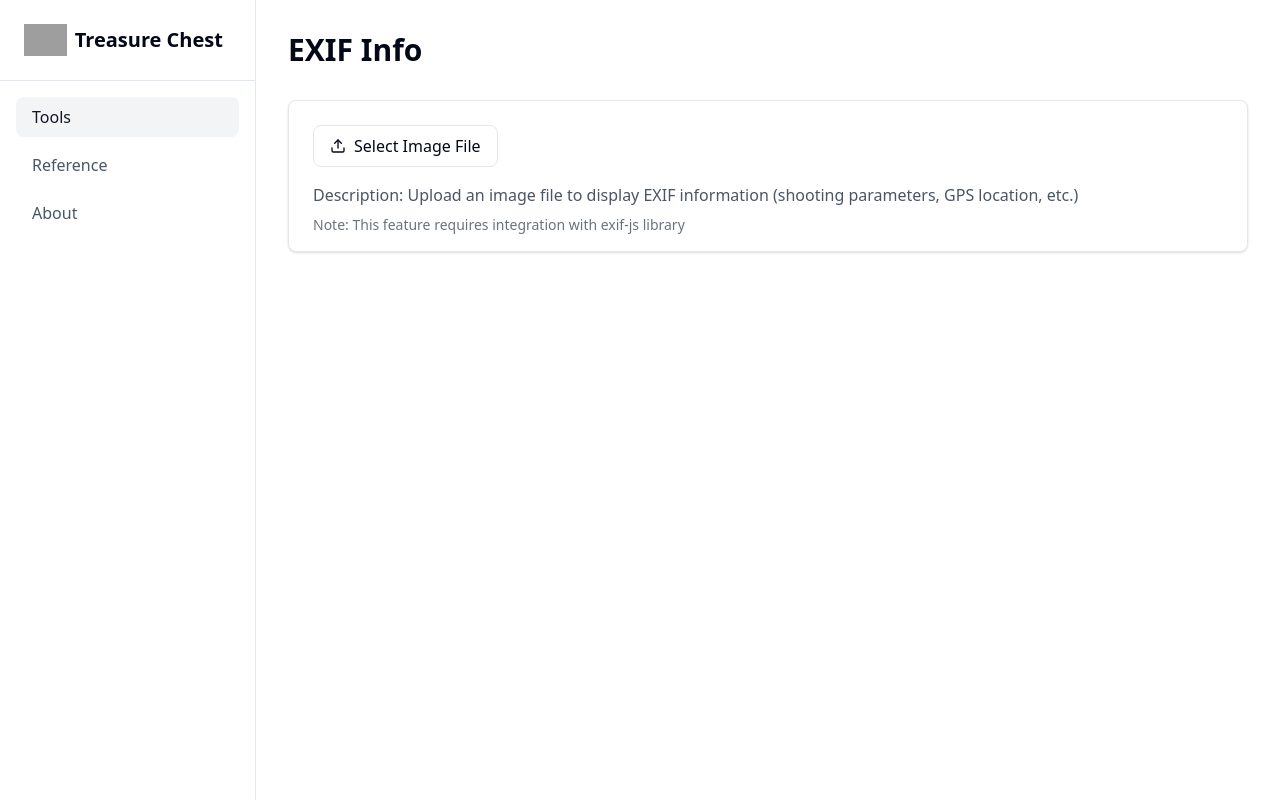
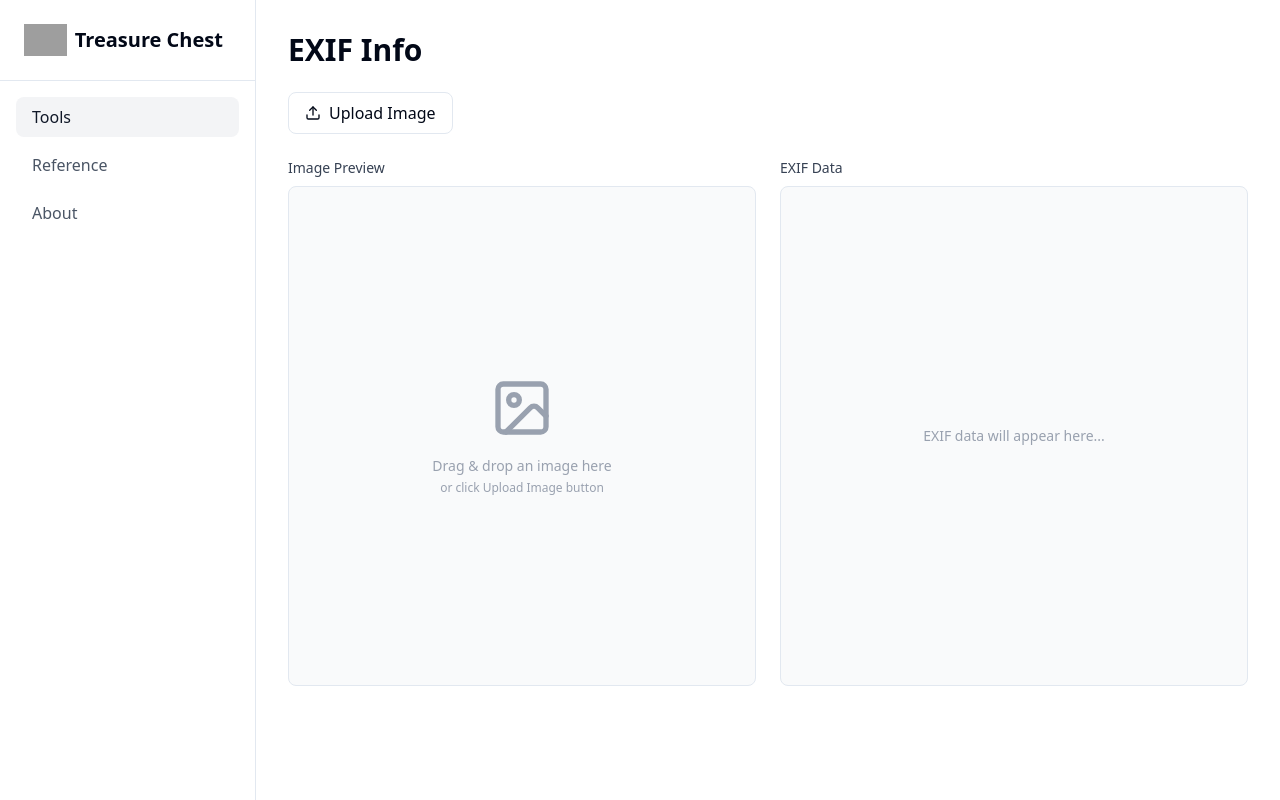
Before and after one commit to bingym/handsready, a React (Vite) app in the folder TreasureChest/: page /tool/exif-info in a window 1280 px wide. Built offline with nearby package versions, Linux system fonts and the light colour scheme; grey boxes are pictures that could not be loaded.

Commit message:
feat: Implement the ExifInfo function

```diff
--- a/TreasureChest/package.json
+++ b/TreasureChest/package.json
@@ -14,6 +14,7 @@
     "class-variance-authority": "^0.7.1",
     "clsx": "^2.1.1",
     "crypto-js": "^4.2.0",
+    "exifr": "^7.1.3",
     "lucide-react": "^0.562.0",
     "qrcode": "^1.5.4",
     "react": "^19.2.0",
--- a/TreasureChest/src/App.tsx
+++ b/TreasureChest/src/App.tsx
@@ -24,7 +24,6 @@ const ByteCalc = lazy(() => import('./pages/tool/ByteCalc').then(m => ({ default
 const TextDiff = lazy(() => import('./pages/tool/TextDiff').then(m => ({ default: m.TextDiff })));
 const ByteCount = lazy(() => import('./pages/tool/ByteCount').then(m => ({ default: m.ByteCount })));
 const ExifInfo = lazy(() => import('./pages/tool/ExifInfo').then(m => ({ default: m.ExifInfo })));
-const SonyShutters = lazy(() => import('./pages/tool/SonyShutters').then(m => ({ default: m.SonyShutters })));
 const Qrcode = lazy(() => import('./pages/tool/Qrcode').then(m => ({ default: m.Qrcode })));
 const RandomChars = lazy(() => import('./pages/tool/RandomChars').then(m => ({ default: m.RandomChars })));
 
@@ -66,7 +65,6 @@ function App() {
             <Route path="tool/word-count" element={<WordCount />} />
             <Route path="tool/byte-count" element={<ByteCount />} />
             <Route path="tool/exif-info" element={<ExifInfo />} />
-            <Route path="tool/sony-shutters" element={<SonyShutters />} />
             <Route path="tool/qrcode" element={<Qrcode />} />
             <Route path="tool/random-chars" element={<RandomChars />} />
 
--- a/TreasureChest/src/data/toolData.ts
+++ b/TreasureChest/src/data/toolData.ts
@@ -21,7 +21,6 @@ export const toolData: FuncGroup[] = [
     Name: 'Photography',
     Data: [
       { Name: 'EXIF Info', Path: '/tool/exif-info' },
-      { Name: 'Sony Camera Shutter Count', Path: '/tool/sony-shutters' },
     ],
   },
   {
--- a/TreasureChest/src/pages/tool/Base64.tsx
+++ b/TreasureChest/src/pages/tool/Base64.tsx
@@ -11,6 +11,7 @@ export const Base64 = () => {
   const [input, setInput] = useState('');
   const [fileBase64, setFileBase64] = useState<string | null>(null); // 存储上传文件的 Base64
   const [isDragging, setIsDragging] = useState(false);
+  const dragCounterRef = useRef(0);
   const fileInputRef = useRef<HTMLInputElement>(null);
 
   // 实时编码/解码
@@ -99,13 +100,19 @@ export const Base64 = () => {
   const handleDragEnter = (e: React.DragEvent) => {
     e.preventDefault();
     e.stopPropagation();
-    setIsDragging(true);
+    dragCounterRef.current += 1;
+    if (e.dataTransfer?.types.includes('Files')) {
+      setIsDragging(true);
+    }
   };
 
   const handleDragLeave = (e: React.DragEvent) => {
     e.preventDefault();
     e.stopPropagation();
-    setIsDragging(false);
+    dragCounterRef.current -= 1;
+    if (dragCounterRef.current === 0) {
+      setIsDragging(false);
+    }
   };
 
   const handleDragOver = (e: React.DragEvent) => {
@@ -116,6 +123,7 @@ export const Base64 = () => {
   const handleDrop = (e: React.DragEvent) => {
     e.preventDefault();
     e.stopPropagation();
+    dragCounterRef.current = 0;
     setIsDragging(false);
 
     const files = e.dataTransfer.files;
--- a/TreasureChest/src/pages/tool/ExifInfo.tsx
+++ b/TreasureChest/src/pages/tool/ExifInfo.tsx
@@ -1,41 +1,269 @@
-import { Card, CardContent } from '@/components/ui/Card';
+import { useState, useRef } from 'react';
 import { Button } from '@/components/ui/Button';
-import { Upload } from 'lucide-react';
+import { Textarea } from '@/components/ui/Input';
+import { Upload, Image as ImageIcon, Copy, X } from 'lucide-react';
 import { toast } from '@/lib/toast';
+import exifr from 'exifr';
 
 export const ExifInfo = () => {
+  const [file, setFile] = useState<File | null>(null);
+  const [previewUrl, setPreviewUrl] = useState<string>('');
+  const [exifData, setExifData] = useState<Record<string, unknown> | null>(null);
+  const [loading, setLoading] = useState(false);
+  const [isDragging, setIsDragging] = useState(false);
+  const dragCounterRef = useRef(0);
+  const fileInputRef = useRef<HTMLInputElement>(null);
+
+  const processFile = async (selectedFile: File) => {
+    if (!selectedFile.type.startsWith('image/')) {
+      toast.error('Please select an image file');
+      return;
+    }
+
+    setLoading(true);
+    setFile(selectedFile);
+
+    // 创建预览 URL
+    const url = URL.createObjectURL(selectedFile);
+    setPreviewUrl(url);
+
+    try {
+      // 读取 EXIF 信息
+      const exif = await exifr.parse(selectedFile, {
+        pick: [
+          'Make', 'Model', 'DateTimeOriginal', 'CreateDate', 'ModifyDate',
+          'ISO', 'FNumber', 'ExposureTime', 'FocalLength', 'Flash',
+          'WhiteBalance', 'Orientation', 'ImageWidth', 'ImageHeight',
+          'GPSLatitude', 'GPSLongitude', 'GPSAltitude', 'GPSDateStamp',
+          'LensModel', 'LensMake', 'Software', 'Artist', 'Copyright',
+        ],
+        translateKeys: true,
+        translateValues: true,
+        reviveValues: true,
+      });
+
+      if (exif && Object.keys(exif).length > 0) {
+        setExifData(exif);
+        toast.success('EXIF data extracted successfully');
+      } else {
+        setExifData({ message: 'No EXIF data found in this image' });
+        toast.info('No EXIF data found');
+      }
+    } catch (error) {
+      console.error('EXIF extraction error:', error);
+      setExifData({ error: 'Failed to extract EXIF data' });
+      toast.error('Failed to extract EXIF data');
+    } finally {
+      setLoading(false);
+    }
+  };
+
   const handleFileUpload = (e: React.ChangeEvent<HTMLInputElement>) => {
-    const file = e.target.files?.[0];
-    if (file) {
-      toast.info('EXIF info reading feature is under development, requires exif-js library');
+    const selectedFile = e.target.files?.[0];
+    if (selectedFile) {
+      processFile(selectedFile);
+    }
+    // 重置文件输入，允许重复选择同一文件
+    if (e.target) {
+      e.target.value = '';
+    }
+  };
+
+  const handleDragEnter = (e: React.DragEvent) => {
+    e.preventDefault();
+    e.stopPropagation();
+    dragCounterRef.current += 1;
+    if (e.dataTransfer?.types.includes('Files')) {
+      setIsDragging(true);
+    }
+  };
+
+  const handleDragLeave = (e: React.DragEvent) => {
+    e.preventDefault();
+    e.stopPropagation();
+    dragCounterRef.current -= 1;
+    if (dragCounterRef.current === 0) {
+      setIsDragging(false);
+    }
+  };
+
+  const handleDragOver = (e: React.DragEvent) => {
+    e.preventDefault();
+    e.stopPropagation();
+  };
+
+  const handleDrop = (e: React.DragEvent) => {
+    e.preventDefault();
+    e.stopPropagation();
+    dragCounterRef.current = 0;
+    setIsDragging(false);
+
+    const files = e.dataTransfer.files;
+    if (files && files.length > 0) {
+      const selectedFile = files[0];
+      processFile(selectedFile);
+    }
+  };
+
+  const handleClear = () => {
+    if (previewUrl) {
+      URL.revokeObjectURL(previewUrl);
+    }
+    setFile(null);
+    setPreviewUrl('');
+    setExifData(null);
+    dragCounterRef.current = 0;
+    setIsDragging(false);
+  };
+
+  const handleCopy = () => {
+    if (exifData) {
+      const jsonString = JSON.stringify(exifData, null, 2);
+      navigator.clipboard.writeText(jsonString);
+      toast.success('EXIF data copied');
     }
   };
 
   return (
-    <div>
-      <h1 className="text-3xl font-bold mb-8">EXIF Info</h1>
-      <Card>
-        <CardContent className="space-y-4 pt-6">
-          <div>
+    <div className="space-y-6">
+      <div className="flex items-center justify-between">
+        <h1 className="text-3xl font-bold">EXIF Info</h1>
+      </div>
+
+      {/* Options */}
+      <div className="flex items-center gap-4 flex-wrap">
         <label className="cursor-pointer">
           <input
+            ref={fileInputRef}
             type="file"
             accept="image/*"
             className="hidden"
             onChange={handleFileUpload}
           />
-              <Button variant="outline" className="flex items-center gap-2">
+          <Button
+            variant="outline"
+            className="flex items-center gap-2"
+            onClick={() => fileInputRef.current?.click()}
+            type="button"
+          >
             <Upload className="w-4 h-4" />
-                Select Image File
+            Upload Image
           </Button>
         </label>
+        {file && (
+          <Button
+            variant="outline"
+            className="flex items-center gap-2"
+            onClick={handleClear}
+            type="button"
+          >
+            <X className="w-4 h-4" />
+            Clear
+          </Button>
+        )}
       </div>
-          <div className="text-gray-600 space-y-2">
-            <p>Description: Upload an image file to display EXIF information (shooting parameters, GPS location, etc.)</p>
-            <p className="text-sm text-gray-500">Note: This feature requires integration with exif-js library</p>
+
+      <div className="grid grid-cols-1 lg:grid-cols-2 gap-6">
+        {/* Input - Image Preview */}
+        <div className="space-y-2 flex flex-col">
+          <div className="flex items-center justify-between">
+            <label className="block text-sm font-medium text-gray-700">
+              Image Preview
+            </label>
+            {file && (
+              <div className="text-xs text-gray-600">
+                {file.name}
               </div>
-        </CardContent>
-      </Card>
+            )}
+          </div>
+          <div
+            className="flex-1 flex flex-col min-h-[500px]"
+            onDragEnter={handleDragEnter}
+            onDragOver={handleDragOver}
+            onDragLeave={handleDragLeave}
+            onDrop={handleDrop}
+          >
+            <div className={`relative flex-1 flex flex-col ${isDragging ? 'ring-2 ring-blue-500 ring-offset-2' : ''}`}>
+              {previewUrl ? (
+                <div className="w-full h-full bg-gray-50 rounded-lg border border-gray-200 overflow-hidden">
+                  <img
+                    src={previewUrl}
+                    alt="Preview"
+                    className="w-full h-full object-contain"
+                  />
+                </div>
+              ) : (
+                <div className="w-full h-full bg-gray-50 rounded-lg border border-gray-200 flex items-center justify-center">
+                  <div className="text-center">
+                    <ImageIcon className="w-16 h-16 text-gray-400 mx-auto mb-4" />
+                    <div className="text-gray-400 text-sm">
+                      {isDragging ? (
+                        <div>
+                          <div className="font-medium mb-1">Drop image here</div>
+                          <div className="text-xs">to extract EXIF data</div>
+                        </div>
+                      ) : (
+                        <div>
+                          <div className="font-medium mb-1">Drag & drop an image here</div>
+                          <div className="text-xs">or click Upload Image button</div>
+                        </div>
+                      )}
+                    </div>
+                  </div>
+                </div>
+              )}
+              {isDragging && (
+                <div className="absolute inset-0 bg-blue-50 bg-opacity-90 border-2 border-dashed border-blue-500 rounded-lg flex items-center justify-center z-10">
+                  <div className="text-center">
+                    <Upload className="w-12 h-12 text-blue-500 mx-auto mb-2" />
+                    <div className="text-blue-700 font-medium">Drop image here to upload</div>
+                  </div>
+                </div>
+              )}
+            </div>
+            {loading && (
+              <div className="text-xs text-gray-600 mt-2 text-center">
+                Extracting EXIF data...
+              </div>
+            )}
+          </div>
+        </div>
+
+        {/* Output - EXIF Data */}
+        <div className="space-y-2 flex flex-col">
+          <div className="flex items-center justify-between">
+            <label className="block text-sm font-medium text-gray-700">
+              EXIF Data
+            </label>
+            {exifData && (
+              <Button
+                onClick={handleCopy}
+                variant="outline"
+                className="px-2 py-1 text-xs flex items-center gap-1"
+              >
+                <Copy className="w-3 h-3" />
+                Copy
+              </Button>
+            )}
+          </div>
+          <div className="flex-1 flex flex-col min-h-[500px]">
+            {exifData ? (
+              <Textarea
+                rows={20}
+                value={JSON.stringify(exifData, null, 2)}
+                readOnly
+                className="w-full h-full font-mono text-sm resize-none bg-gray-50"
+              />
+            ) : (
+              <div className="w-full h-full bg-gray-50 rounded-lg border border-gray-200 flex items-center justify-center">
+                <div className="text-gray-400 text-sm text-center">
+                  {loading ? 'Extracting EXIF data...' : 'EXIF data will appear here...'}
+                </div>
+              </div>
+            )}
+          </div>
+        </div>
+      </div>
     </div>
   );
 };
--- a/TreasureChest/vite.config.ts
+++ b/TreasureChest/vite.config.ts
@@ -29,6 +29,12 @@ export default defineConfig({
             if (id.includes('crypto-js') || id.includes('qrcode')) {
               return 'utils-vendor';
             }
+            if (id.includes('exifr')) {
+              return 'exif-vendor';
+            }
+            if (id.includes('sql-formatter')) {
+              return 'sql-formatter-vendor';
+            }
             if (id.includes('react-json-view')) {
               return 'json-viewer-vendor';
             }
```
Also changed, not shown: TreasureChest/src/pages/tool/SonyShutters.tsx (deleted, +0 -39 lines), 1 other file (tests, documents, lock files or other folders). Lines whose indentation alone changed are shown as unchanged.
